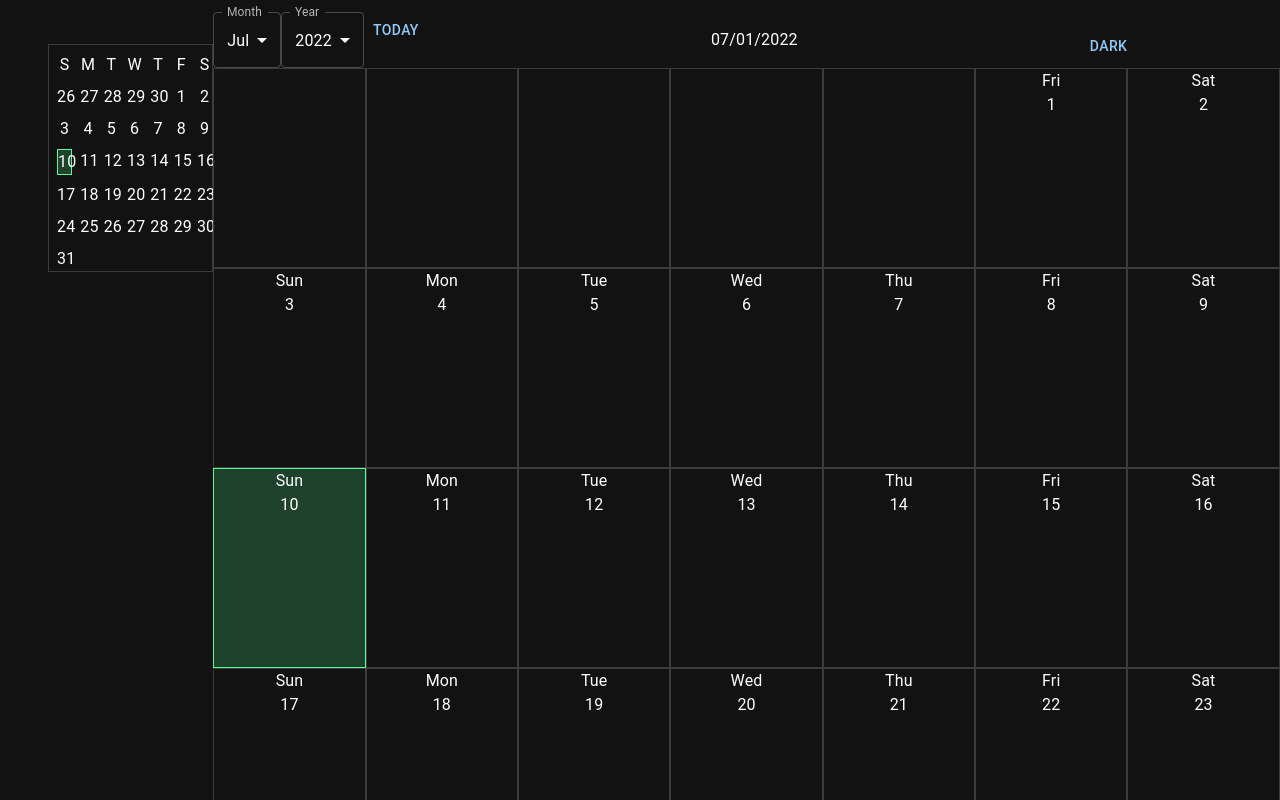
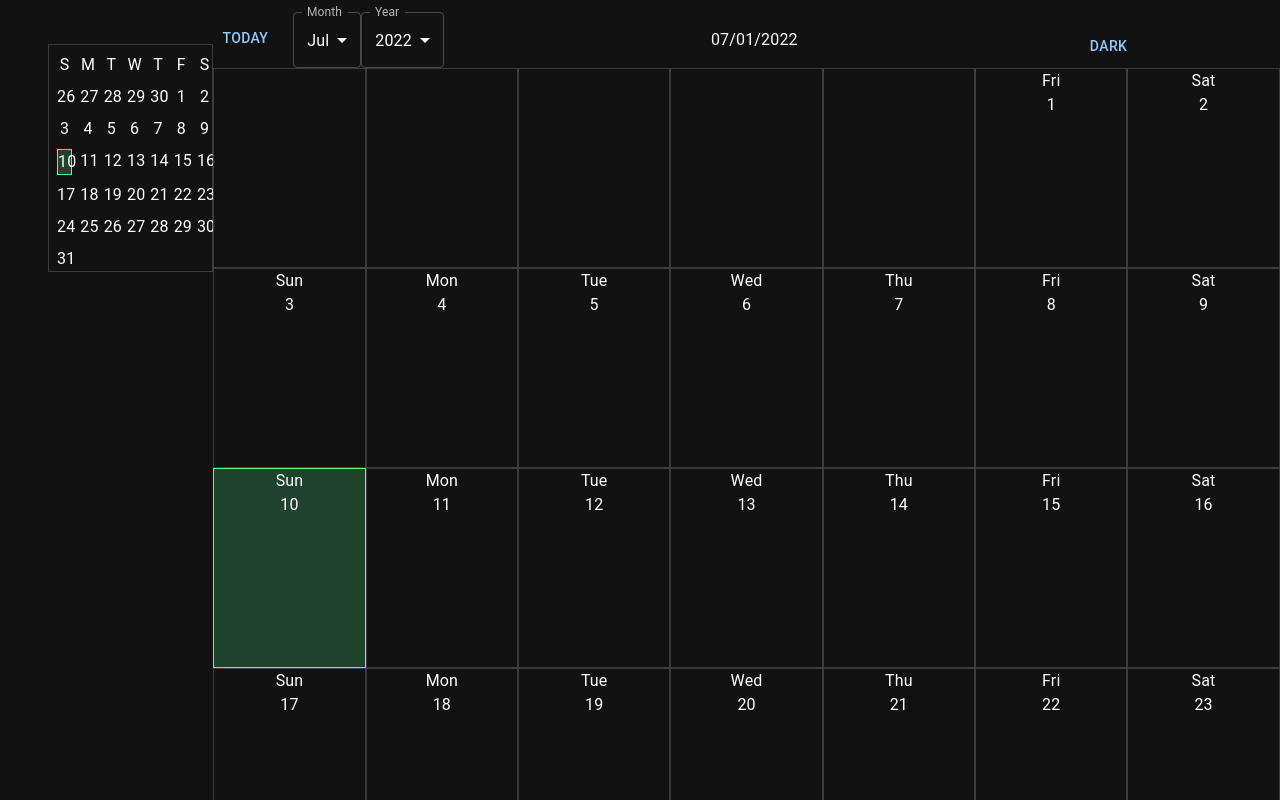
Before and after one commit to Jackthz97/calendar, a React (Create React App) app in the folder client/: page / in a window 1280 px wide. Shown: the top 800 px of the page. Built offline with nearby package versions, Linux system fonts and the light colour scheme.

Commit message:
setup today button to display current date on calendar

```diff
--- a/client/src/components/MonthPannel.js
+++ b/client/src/components/MonthPannel.js
@@ -161,6 +161,7 @@ export default function MonthPannel({ mode, setMode }) {
           <Box sx={{ minWidth: 120 }}>
             <Grid container spacing={1}>
               <Grid item xs={4}>
+              <ButtonStyled onClick={handleToday} mt={1} mr={2}>Today</ButtonStyled>
                 <FormControl>
                   <InputLabel id="demo-simple-select-label">Month</InputLabel>
                   <Select
@@ -207,7 +208,7 @@ export default function MonthPannel({ mode, setMode }) {
                     <MenuItem value={2033}>2033</MenuItem>
                   </Select>
                 </FormControl>
-                <Button onClick={handleToday} className="button-today">Today</Button>
+                {/* <ButtonStyled onClick={handleToday} mt={1} ml={5}>Today</ButtonStyled> */}
               </Grid>
               <Grid
                 item
```
